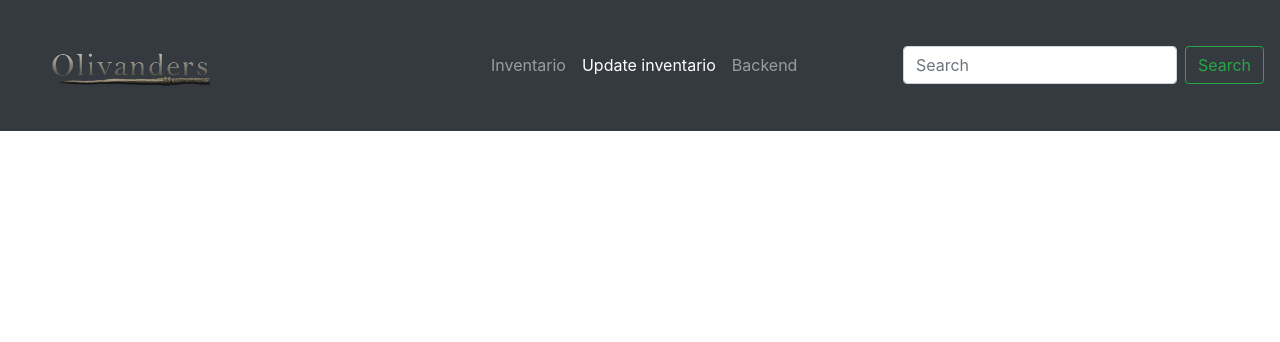
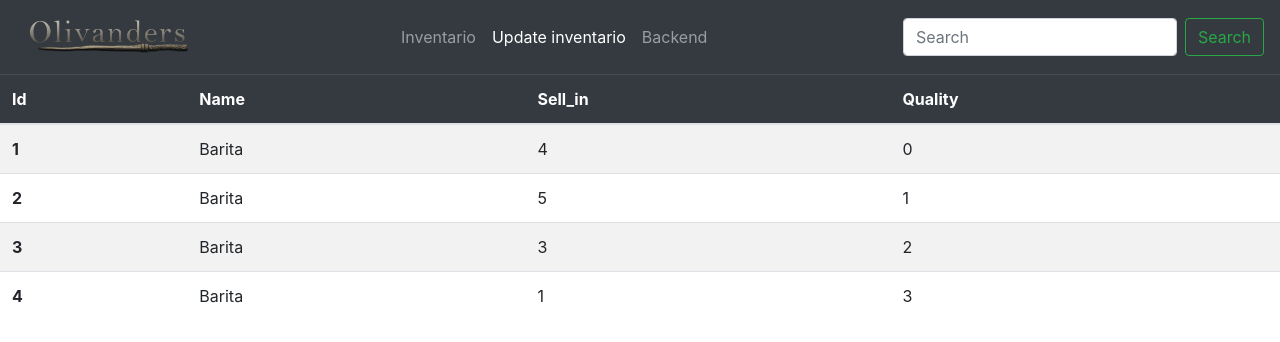
Before and after one commit to javiBarrientos/proyecto_gilded_rose, a Flask app: page /updateInventario/ in a window 1280 px wide. Shown: the top 342 px of the page. Run offline with Flask 2, Linux system fonts and the light colour scheme; parts of the project's set-up code (start-up, migrations or seed data) failed here and were passed over; some libraries are stand-ins or nearby versions.

Commit message:
feat: Cambiar datos de tablas

```diff
--- a/app/templates/updateInventario.html
+++ b/app/templates/updateInventario.html
@@ -23,7 +23,7 @@
         <div class="collapse navbar-collapse" id="navbarSupportedContent">
             <ul class="navbar-nav mr-auto">
                 <li class="nav-item">
-                    <a class="nav-link" href="inventario.html">Inventario</a>
+                    <a class="nav-link" href="/inventario">Inventario</a>
                 </li>
                 <li class="nav-item active">
                     <a class="nav-link" href="#">Update inventario <span class="sr-only">(current)</span></a>
@@ -38,5 +38,43 @@
             </form>
         </div>
     </nav>
+    <div class="container-sm">
+        <table class="table table-striped">
+            <thead class="table table-hover table-dark">
+                <tr>
+                    <th scope="col">Id</th>
+                    <th scope="col">Name</th>
+                    <th scope="col">Sell_in</th>
+                    <th scope="col">Quality</th>
+                </tr>
+            </thead>
+            <tbody>
+                <tr>
+                    <th scope="row">1</th>
+                    <td>Barita</td>
+                    <td>4</td>
+                    <td>0</td>
+                </tr>
+                <tr>
+                    <th scope="row">2</th>
+                    <td>Barita</td>
+                    <td>5</td>
+                    <td>1</td>
+                </tr>
+                <tr>
+                    <th scope="row">3</th>
+                    <td>Barita</td>
+                    <td>3</td>
+                    <td>2</td>
+                </tr>
+                <tr>
+                    <th scope="row">4</th>
+                    <td>Barita</td>
+                    <td>1</td>
+                    <td>3</td>
+                </tr>
+            </tbody>
+        </table>
+    </div>
 </body>
 </html>
```
Also changed, not shown: app/templates/inventario.html (+15 -8 lines), app/static/olivander.png.
